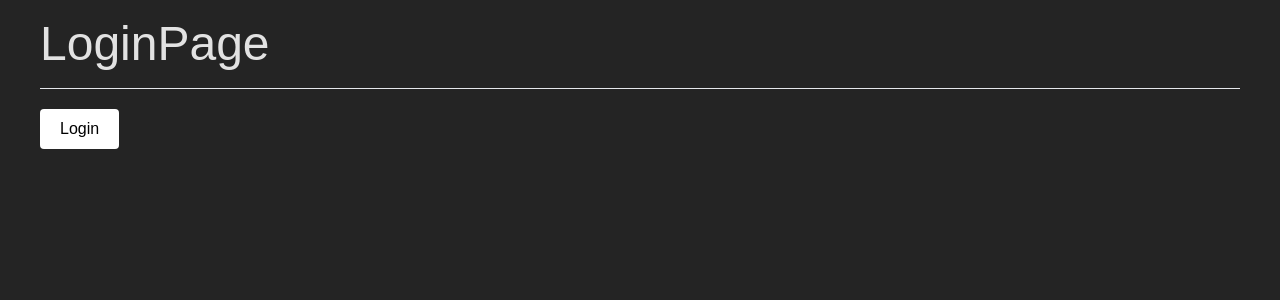
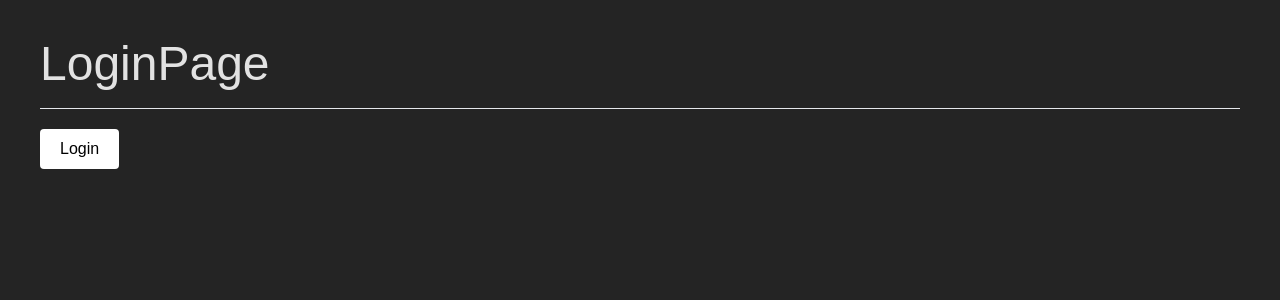
Before and after one commit to CarlosArancibia/heroes-app-ts, a React (Vite) app: page /login in a window 1280 px wide. Shown: the top 300 px of the page. Built offline with nearby package versions, Linux system fonts and the light colour scheme.

Commit message:
route protection added

```diff
--- a/src/HeroesApp.tsx
+++ b/src/HeroesApp.tsx
@@ -3,10 +3,8 @@ import { AppRouter } from './router/AppRouter';
 
 export const HeroesApp = () => {
   return (
-    <>
-      <AuthProvider>
-        <AppRouter />
-      </AuthProvider>
-    </>
+    <AuthProvider>
+      <AppRouter />
+    </AuthProvider>
   );
 };
--- a/src/auth/context/AuthProvider.tsx
+++ b/src/auth/context/AuthProvider.tsx
@@ -8,8 +8,11 @@ interface Props {
 }
 
 const init = () => {
-  const user = localStorage.getItem('user') ?? '{}';
-  return JSON.parse(user);
+  const user = JSON.parse(localStorage.getItem('user') ?? '{}');
+  return {
+    logged: !!user.name,
+    user,
+  };
 };
 
 export const AuthProvider = ({ children }: Props) => {
--- a/src/auth/pages/LoginPage.tsx
+++ b/src/auth/pages/LoginPage.tsx
@@ -13,7 +13,7 @@ export const LoginPage = () => {
   };
 
   return (
-    <div className="max-w-[1400px] mx-auto px-10">
+    <div className="max-w-[1400px] mx-auto px-10 pt-5">
       <h2 className="text-5xl my-5">LoginPage</h2>
       <hr />
       <button className="bg-white text-black rounded mt-5 py-2 px-5" onClick={onLogin}>
--- a/src/heroes/routes/HeroesRoutes.tsx
+++ b/src/heroes/routes/HeroesRoutes.tsx
@@ -15,7 +15,7 @@ export const HeroesRoutes = () => {
         <Route path="hero/:id" element={<HeroPage />} />
         <Route path="search" element={<SearchPage />} />
 
-        <Route path="/" element={<Navigate to={'/marvel'} />} />
+        <Route path="/*" element={<Navigate to={'/marvel'} />} />
       </Routes>
     </>
   );
--- a/src/router/AppRouter.tsx
+++ b/src/router/AppRouter.tsx
@@ -1,12 +1,21 @@
-import { Route, Routes } from 'react-router-dom';
+import { Navigate, Route, Routes } from 'react-router-dom';
 import { HeroesRoutes } from '../heroes/routes/HeroesRoutes';
 import { AuthRoutes } from '../auth/routes/AuthRoutes';
+import { useContext } from 'react';
+import { AuthContext } from '../auth/context/AuthContext';
 
 export const AppRouter = () => {
+  const { logged } = useContext(AuthContext);
+
   return (
     <Routes>
-      <Route path="login/*" element={<AuthRoutes />} />
-      <Route path="/*" element={<HeroesRoutes />} />
+      {logged ? (
+        <Route path="/*" element={<HeroesRoutes />} />
+      ) : (
+        <Route path="login/*" element={<AuthRoutes />} />
+      )}
+
+      <Route path="/*" element={<Navigate to={'login'} />} />
     </Routes>
   );
 };
```
